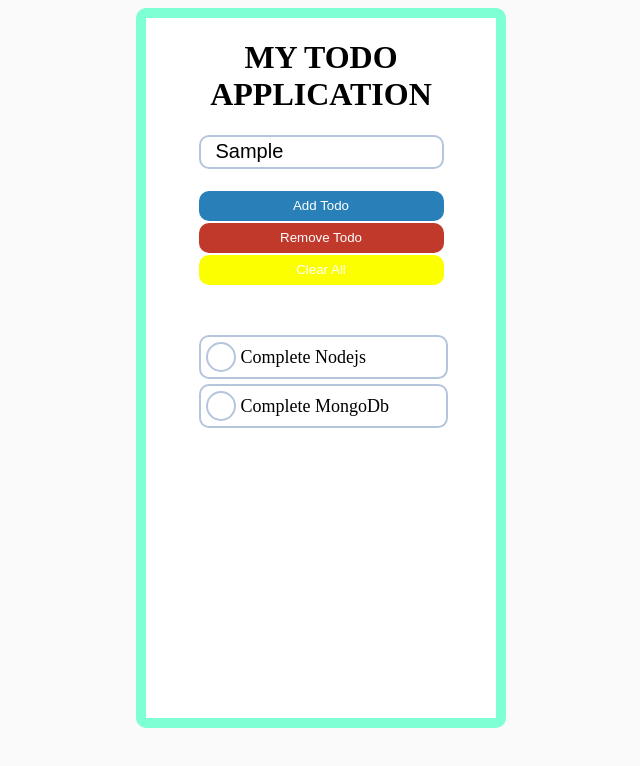
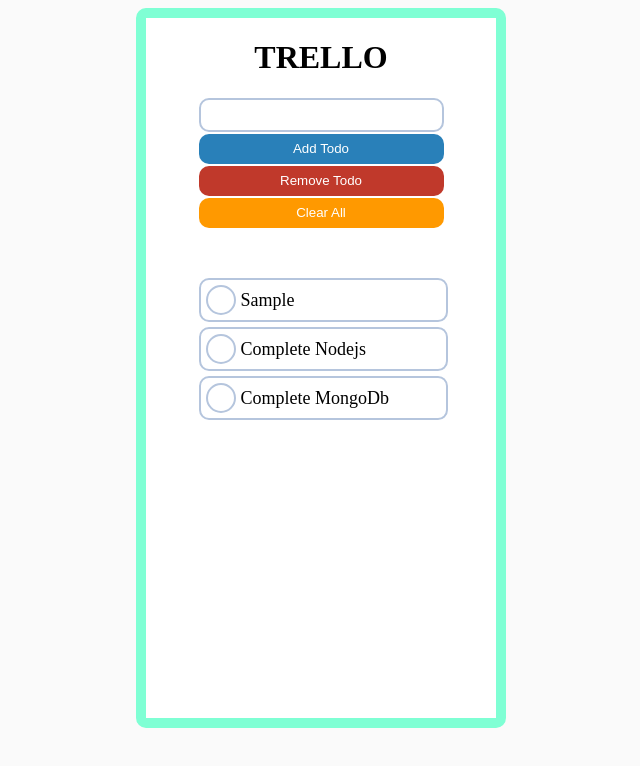
Before and after one commit to mvhk/trello---todo-app, a plain HTML site: page index.html in a window 1280 px wide. Both pictures are taken after typing "Sample" into the empty fields and a click on the button "Add Todo". Shown: the whole page, without its empty margins (319-959 px from the left). Drawn offline with Linux system fonts and the light colour scheme.

Commit message:
Add todo is done

```diff
--- a/index.html
+++ b/index.html
@@ -10,8 +10,9 @@
   <body>
     <div id="container">
       <div class="controls">
-        <h1>My TODO Application</h1>
+        <h1>Trello</h1>
         <input type="text" id="input" /><br />
+        <div id="para" style="color:red"></div>
         <button id="add">Add Todo</button>
         <button id="remove">Remove Todo</button>
         <button id="clear">Clear All</button>
--- a/style.css
+++ b/style.css
@@ -72,7 +72,6 @@
   font-size: 20px;
   padding: 15px;
   box-sizing: border-box;
-  margin-bottom: 20px;
   border: 2px solid #b5c5dd;
   border-radius: 10px;
 }
@@ -103,7 +102,7 @@
   border-radius: 10px;
 }
 #container .controls #clear {
-  background-color: #fbff00;
+  background-color: #ff9900;
   border-radius: 10px;
 }
 #container .myCheck {
--- a/todo.js
+++ b/todo.js
@@ -12,7 +12,44 @@
 
 // add the todo typed in the input
 function addItem() {
-  console.log("add button clicked");
+  var input = document.getElementById("input");
+  var item = input.value;
+
+  // creating a textnode
+  var textnode = document.createTextNode(item);
+
+  // if empty input we will create a new para and alert the user to enter a todo
+  if (item == "") {
+    var newPara = document.createElement("p");
+    newPara.textContent = "Enter a todo";
+    document.getElementById("para").appendChild(newPara);
+  }
+  // if not empty then we need to create new todo
+  else {
+    // create li
+    li = document.createElement("li");
+    // create checkbox
+    var checkbox = document.createElement("input");
+    // set the checkbox type
+    checkbox.type = "checkbox";
+    // setting the id to the created li
+    checkbox.setAttribute("id", "check");
+
+    // create label
+    var label = document.createElement("label");
+
+    // adding the above label, checkbox , textnode to webpage
+    li.appendChild(checkbox);
+    label.appendChild(textnode);
+    li.appendChild(label);
+    ul.insertBefore(li, ul.childNodes[0]);
+    // adding the timeout for the visual feel
+    setTimeout(() => {
+      li.className = "visual";
+    }, 2);
+    // clearing the input after the input
+    input.value = "";
+  }
 }
 
 // to remove checked todos
```
